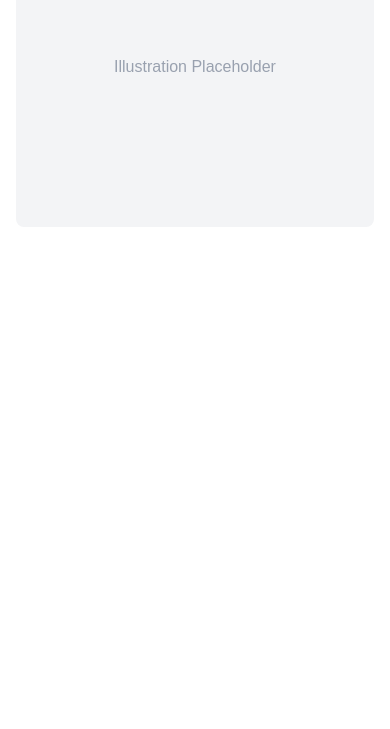
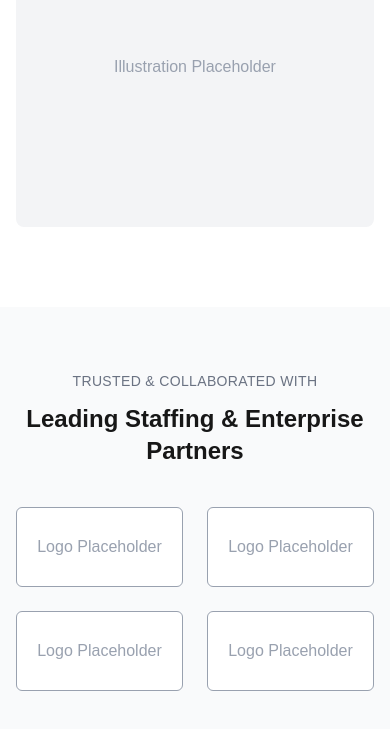
Before and after one commit to mdsravani/brb-staffing-platform, a Next.js app: page / in a window 390 px wide. Shown: the part 672-1401 px from the top of the page. Before the commit the page ends 979 px from the top, so only its background shows below. Built offline with nearby package versions, Linux system fonts and the light colour scheme.

Commit message:
Add Trusted section with responsive grid layout

```diff
--- a/app/page.tsx
+++ b/app/page.tsx
@@ -1,9 +1,10 @@
 import Hero from "@/components/sections/Hero";
-
+import Trusted from "@/components/sections/Trusted";
 export default function Home() {
   return (
     <main>
       <Hero />
+      <Trusted />
     </main>
   );
 }
--- /dev/null
+++ b/components/sections/Trusted.tsx
@@ -0,0 +1,30 @@
+export default function Trusted() {
+  return (
+    <section className="w-full py-16 bg-gray-50">
+      <div className="max-w-6xl mx-auto px-4 text-center">
+
+        <p className="text-sm uppercase tracking-wide text-gray-500">
+          Trusted & Collaborated With
+        </p>
+
+        <h2 className="mt-3 text-2xl font-semibold">
+          Leading Staffing & Enterprise Partners
+        </h2>
+
+        <div className="mt-10 grid grid-cols-2 md:grid-cols-4 gap-6 items-center">
+
+          {[1,2,3,4].map((item) => (
+            <div
+              key={item}
+              className="h-20 bg-white border rounded-md flex items-center justify-center text-gray-400"
+            >
+              Logo Placeholder
+            </div>
+          ))}
+
+        </div>
+
+      </div>
+    </section>
+  );
+}
```
